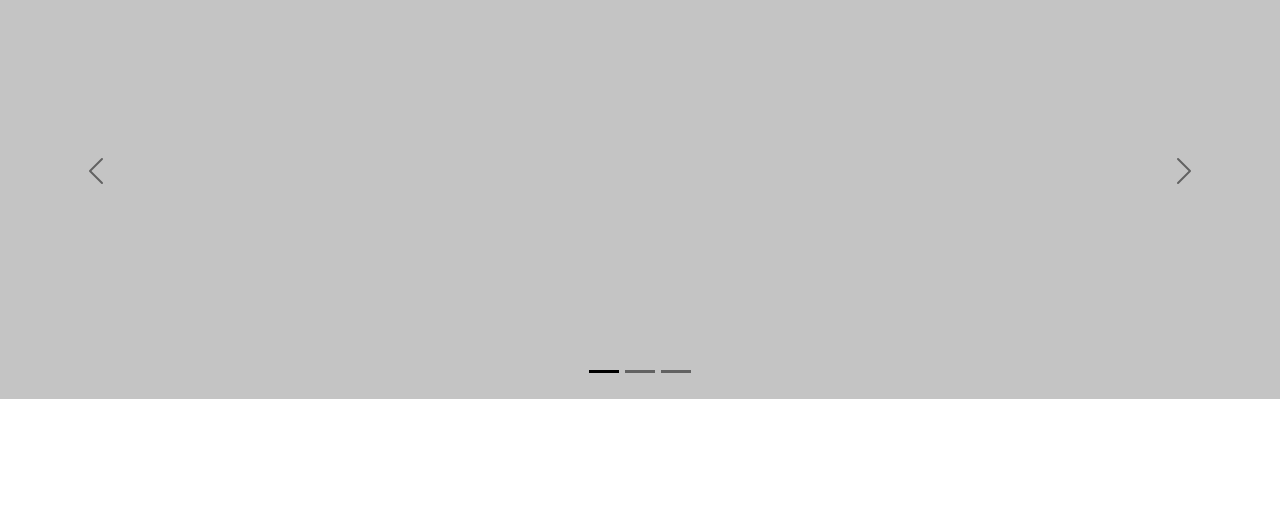
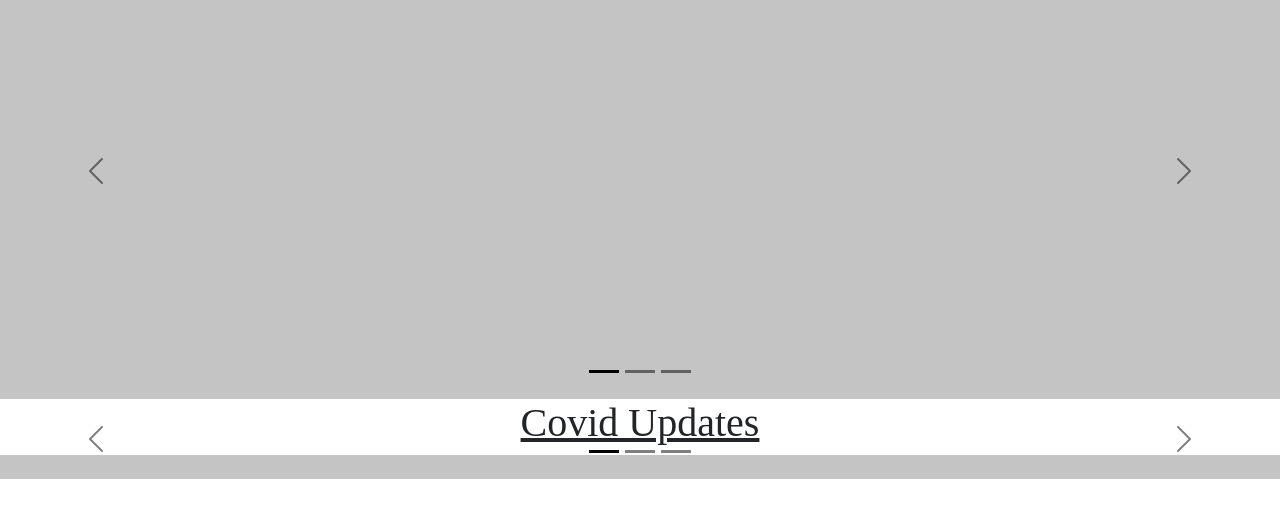
Before and after one commit to Ken-mbira/News_Hub, a Flask app: template app/templates/index.html in a window 1280 px wide. Shown: the part 133-651 px from the top of the page. Run offline with Flask 2, Linux system fonts and the light colour scheme; the template is opened without the code that fills it, so the values that code supplies are empty; some libraries are stand-ins or nearby versions; some web fonts are replaced.

Commit message:
add a covid section and add another request function to get the data using a specific request

```diff
--- a/app/news/views.py
+++ b/app/news/views.py
@@ -1,9 +1,10 @@
 from . import news
 from flask import render_template
-from ..requests import get_sources
+from ..requests import get_sources,get_articles
 
 @news.route('/')
 def index():
     title = 'NEWS_HUB'
     sources = get_sources()
-    return render_template('index.html',sources = sources, title = title)
+    covid = get_articles('covid')
+    return render_template('index.html',sources = sources, title = title, covid = covid)
--- a/app/static/css/index.css
+++ b/app/static/css/index.css
@@ -15,3 +15,7 @@
 .source-info {
     text-align: left;
 }
+
+.article-title {
+    background-color: #c4c4c4;
+}
--- a/app/templates/index.html
+++ b/app/templates/index.html
@@ -45,4 +45,46 @@
       <span class="visually-hidden">Next</span>
     </button>
 </div>
+<!-- Covid updates -->
+<div id="carouselExampleDark2" class="carousel carousel-dark slide top-sources" data-bs-ride="carousel">
+    <h1><u>Covid Updates</u></h1>
+    <div class="carousel-indicators">
+        <button type="button" data-bs-target="#carouselExampleDark2" data-bs-slide-to="0" class="active" aria-current="true" aria-label="Slide 1"></button>
+        <button type="button" data-bs-target="#carouselExampleDark2" data-bs-slide-to="1" aria-label="Slide 2"></button>
+        <button type="button" data-bs-target="#carouselExampleDark2" data-bs-slide-to="2" aria-label="Slide 3"></button>
+    </div>
+    <div class="carousel-inner" style="text-align: center;">
+        <div class="carousel-item active article-title" data-bs-interval="10000">
+            <img src="{{ covid[0].image_url }}" alt="{{ covid[0].title}}" class="img-fluid w-75">
+            <div class="carousel-caption d-none d-md-block source-info" style="color: white;">
+                <h5>{{ covid[0].title}}</h5>
+                <p>{{ covid[0].description}}</p>
+            </div>
+        </div>
+        <div class="carousel-item article-title" data-bs-interval="2000">
+            <img src="{{ covid[1].image_url }}" alt="{{ covid[1].title}}" class="img-fluid w-75">
+            <div class="carousel-caption d-none d-md-block source-info" style="color: white;">
+                <h5>{{ covid[1].title}}</h5>
+                <p>{{ covid[1].description}}</p>
+            </div>
+        </div>
+        <div class="carousel-item article-title">
+            <img src="{{ covid[2].image_url }}" alt="{{ covid[2].title}}" class="img-fluid w-75">
+            <div class="carousel-caption d-none d-md-block source-info" style="color: white;">
+                <h5>{{ covid[2].title}}</h5>
+                <p>{{ covid[2].description}}</p>
+            </div>
+        </div>
+    </div>
+    <button class="carousel-control-prev" type="button" data-bs-target="#carouselExampleDark2" data-bs-slide="prev">
+      <span class="carousel-control-prev-icon" aria-hidden="true"></span>
+      <span class="visually-hidden">Previous</span>
+    </button>
+    <button class="carousel-control-next" type="button" data-bs-target="#carouselExampleDark2" data-bs-slide="next">
+      <span class="carousel-control-next-icon" aria-hidden="true"></span>
+      <span class="visually-hidden">Next</span>
+    </button>
+</div>
+
+
 {% endblock %}
--- a/config.py
+++ b/config.py
@@ -5,7 +5,7 @@ class Config:
     This is the parent configuration class that contains the main configurations that are to work on the application
     """
     NEWS_API = NEWS_API_KEY
-    BASE_URL = 'https://newsapi.org/v2/{}?q=popular&apiKey={}'
+    BASE_URL = 'https://newsapi.org/v2/{}?q={}&apiKey={}'
 
 class ProdConfig(Config):
     """
```
Also changed, not shown: app/requests.py (+44 -1 lines).
